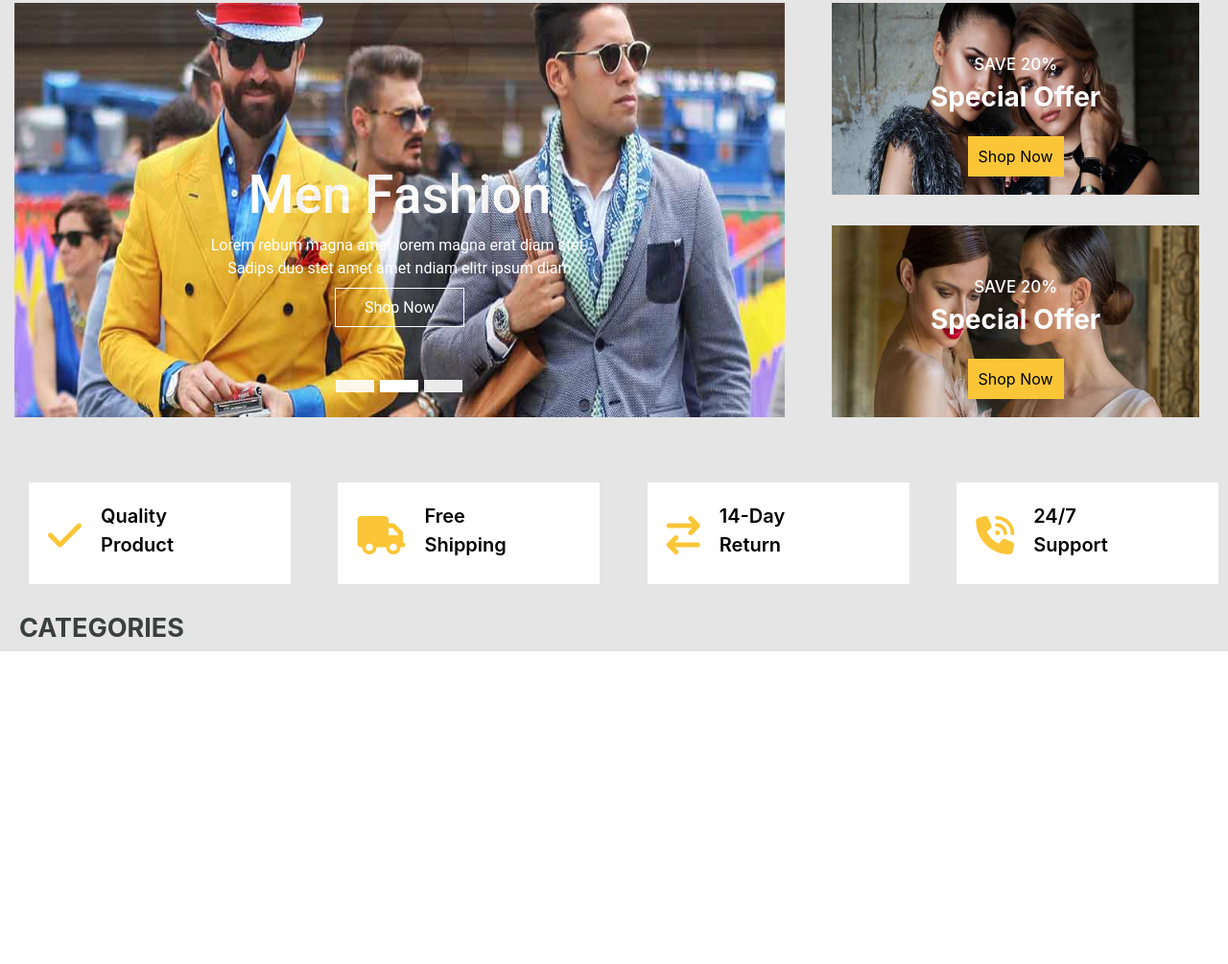
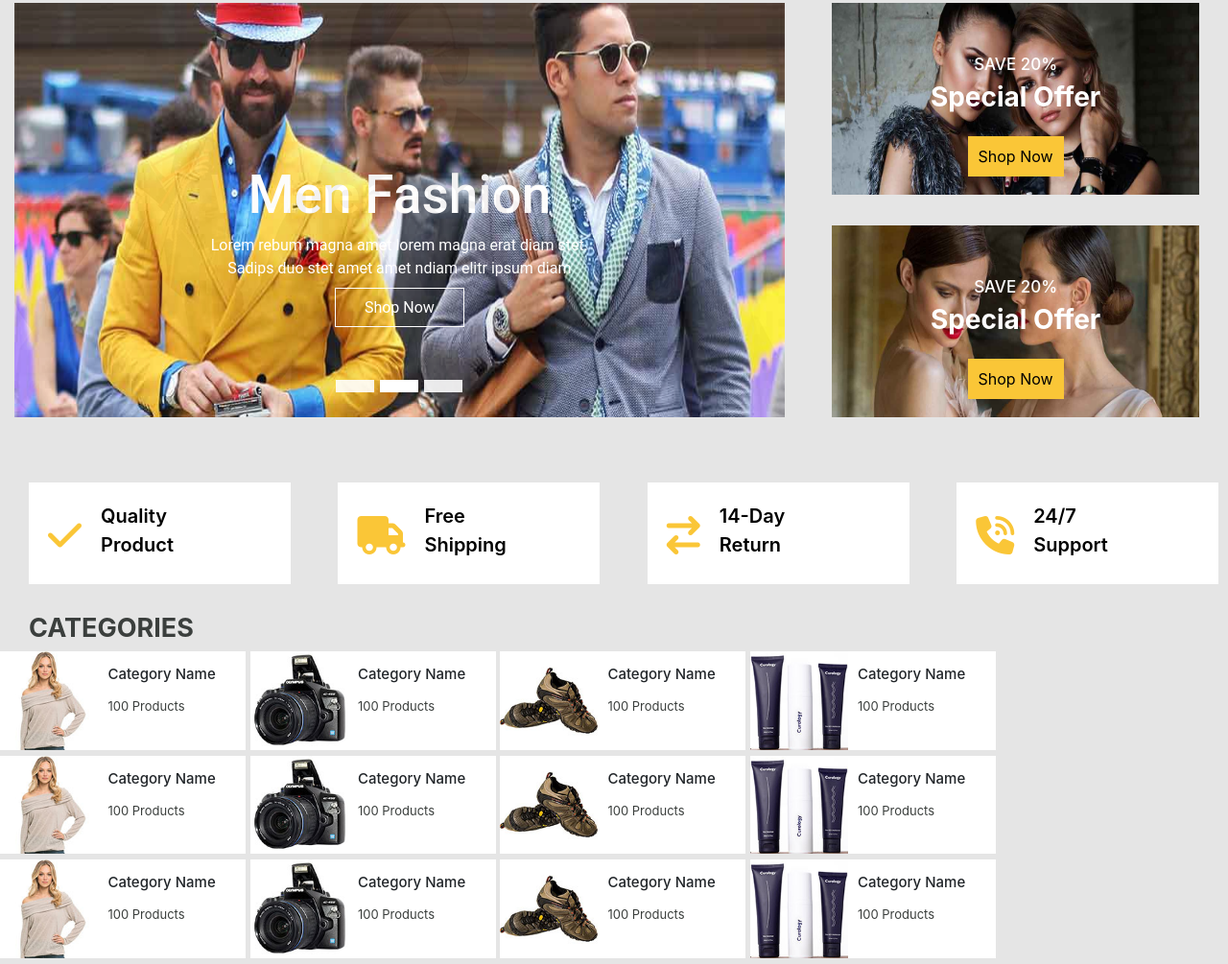
Before and after one commit to Oluwamayowaeniitan/Team-project, a plain HTML site: page index.html in a window 1280 px wide. Shown: the part 202-1207 px from the top of the page at 96% size. Before the commit the page ends 881 px from the top, so only its background shows below. Drawn offline with nearby package versions, Linux system fonts and the light colour scheme.

Commit message:
new commit

```diff
--- a/index.html
+++ b/index.html
@@ -177,6 +177,92 @@
     </section>
     <section class="category-product">
         <h2>CATEGORIES</h2>
+        <div class="all-categories">
+            <div class="sub-categories">
+                <img src="./img/cat-1.jpg">
+                <div class="cat-info">
+                    <h4>Category Name</h4>
+                    <p>100 Products</p>
+                </div>
+            </div>
+            <div class="sub-categories">
+                <img src="./img/cat-2.jpg">
+                <div class="cat-info">
+                    <h4>Category Name</h4>
+                    <p>100 Products</p>
+                </div>
+            </div>
+            <div class="sub-categories">
+                <img src="./img/cat-3.jpg">
+                <div class="cat-info">
+                    <h4>Category Name</h4>
+                    <p>100 Products</p>
+                </div>
+            </div>
+            <div class="sub-categories">
+                <img src="./img/cat-4.jpg">
+                <div class="cat-info">
+                    <h4>Category Name</h4>
+                    <p>100 Products</p>
+                </div>
+            </div>
+            <div class="sub-categories">
+                <img src="./img/cat-1.jpg">
+                <div class="cat-info">
+                    <h4>Category Name</h4>
+                    <p>100 Products</p>
+                </div>
+            </div>
+            <div class="sub-categories">
+                <img src="./img/cat-2.jpg">
+                <div class="cat-info">
+                    <h4>Category Name</h4>
+                    <p>100 Products</p>
+                </div>
+            </div>
+            <div class="sub-categories">
+                <img src="./img/cat-3.jpg">
+                <div class="cat-info">
+                    <h4>Category Name</h4>
+                    <p>100 Products</p>
+                </div>
+            </div>
+            <div class="sub-categories">
+                <img src="./img/cat-4.jpg">
+                <div class="cat-info">
+                    <h4>Category Name</h4>
+                    <p>100 Products</p>
+                </div>
+            </div>
+            <div class="sub-categories">
+                <img src="./img/cat-1.jpg">
+                <div class="cat-info">
+                    <h4>Category Name</h4>
+                    <p>100 Products</p>
+                </div>
+            </div>
+            <div class="sub-categories">
+                <img src="./img/cat-2.jpg">
+                <div class="cat-info">
+                    <h4>Category Name</h4>
+                    <p>100 Products</p>
+                </div>
+            </div>
+            <div class="sub-categories">
+                <img src="./img/cat-3.jpg">
+                <div class="cat-info">
+                    <h4>Category Name</h4>
+                    <p>100 Products</p>
+                </div>
+            </div>
+            <div class="sub-categories">
+                <img src="./img/cat-4.jpg">
+                <div class="cat-info">
+                    <h4>Category Name</h4>
+                    <p>100 Products</p>
+                </div>
+            </div>
+        </div>
     </section>
 
 
--- a/style.css
+++ b/style.css
@@ -340,14 +340,43 @@
     color:rgb(59, 63, 61);
     font-weight: 650;
     font-size: 27px;
-    margin-left: 20px;
+    margin-left: 30px;
 }
 
-.categogy-product h2::after{
-    content: ' ';
-    width: 50%;
-    border: none;
-    border-top: 1px dotted rgb(59, 63, 61);
+.sub-categories{
+    display: inline-flex;
+    background-color: white;
+    width: 20%;
+    /* padding-left: 10px; */
+    /* margin: 15px 15px; */
+    /* justify-content: space-between; */
+}
+
+.sub-categories img{
+    width: 40%;
+}
+
+.cat-info h4{
+    font-size: 15px;
+    margin-top: 15px;
+}
+
+.cat-info p{
+    color:rgb(59, 63, 61);
+    font-size: 13px;
+    margin-top: 15px;
+}
+
+.cat-info{
+    padding-left: 10px;
+}
+
+.cat-info:hover{
+    background-color: rgb(250, 198, 55);
+}
+
+.all-categories{
+    justify-content: space-between;
 }
 
 @media only screen and (max-width: 965px){
```
